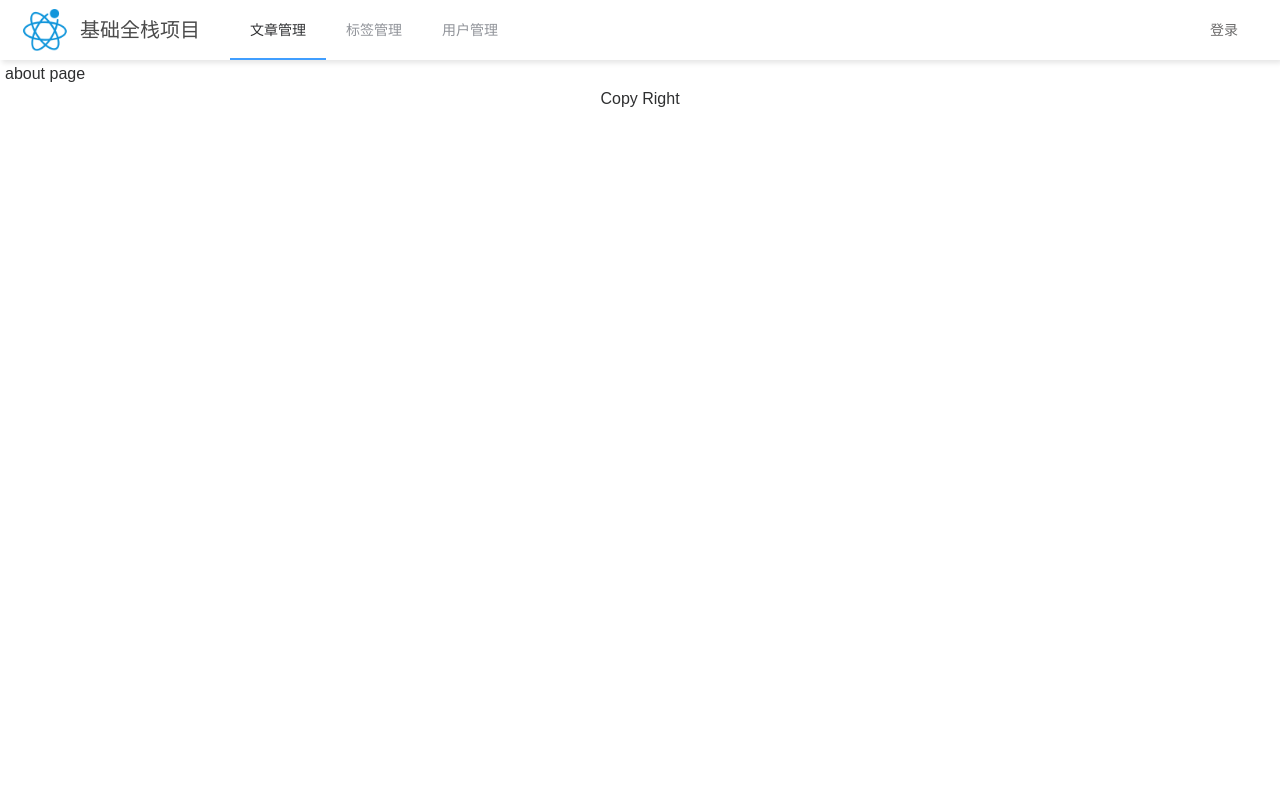
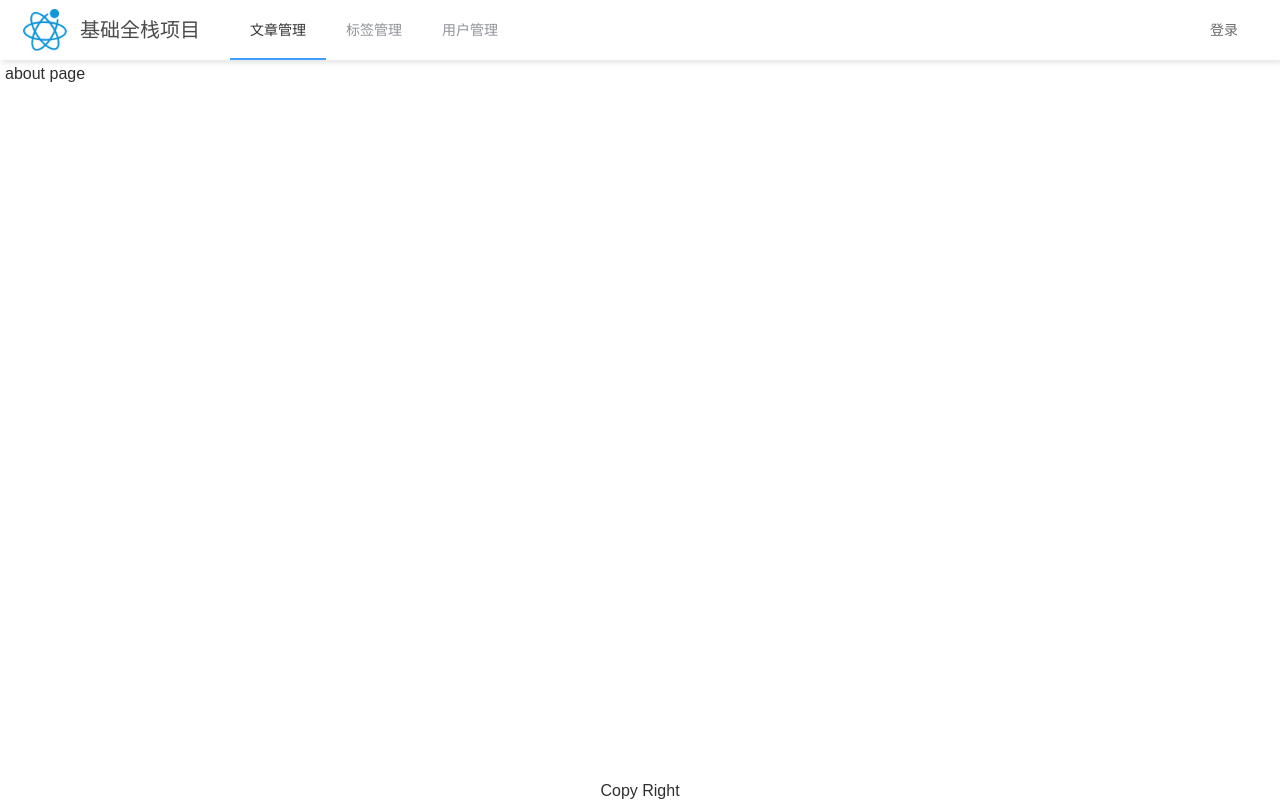
Before and after one commit to xiaoqiang-zhao/base-full-stack-project, a Nuxt app: page /about in a window 1280 px wide. Built offline with nearby package versions, Linux system fonts and the light colour scheme; no server answers.

Commit message:
天正版权布局

```diff
--- a/client/layouts/default.vue
+++ b/client/layouts/default.vue
@@ -31,9 +31,9 @@ export default {
 <style lang="less">
 .page-root {
     position: relative;
-    padding-bottom: 20px;
+    min-height: 100vh;
 }
 .container {
-    padding: 5px;
+    padding: 5px 5px 20px 5px;
 }
 </style>
--- a/client/pages/articles/_id.vue
+++ b/client/pages/articles/_id.vue
@@ -8,8 +8,7 @@
                     v-for="item in tags"
                     v-if="item.isSelected"
                     class="item"
-                    :class="{selected: item.isSelected}"
-                    @click="item.isSelected = !item.isSelected">
+                    :class="{selected: item.isSelected}">
                     {{item.text}}
                 </span>
                 <span
```
